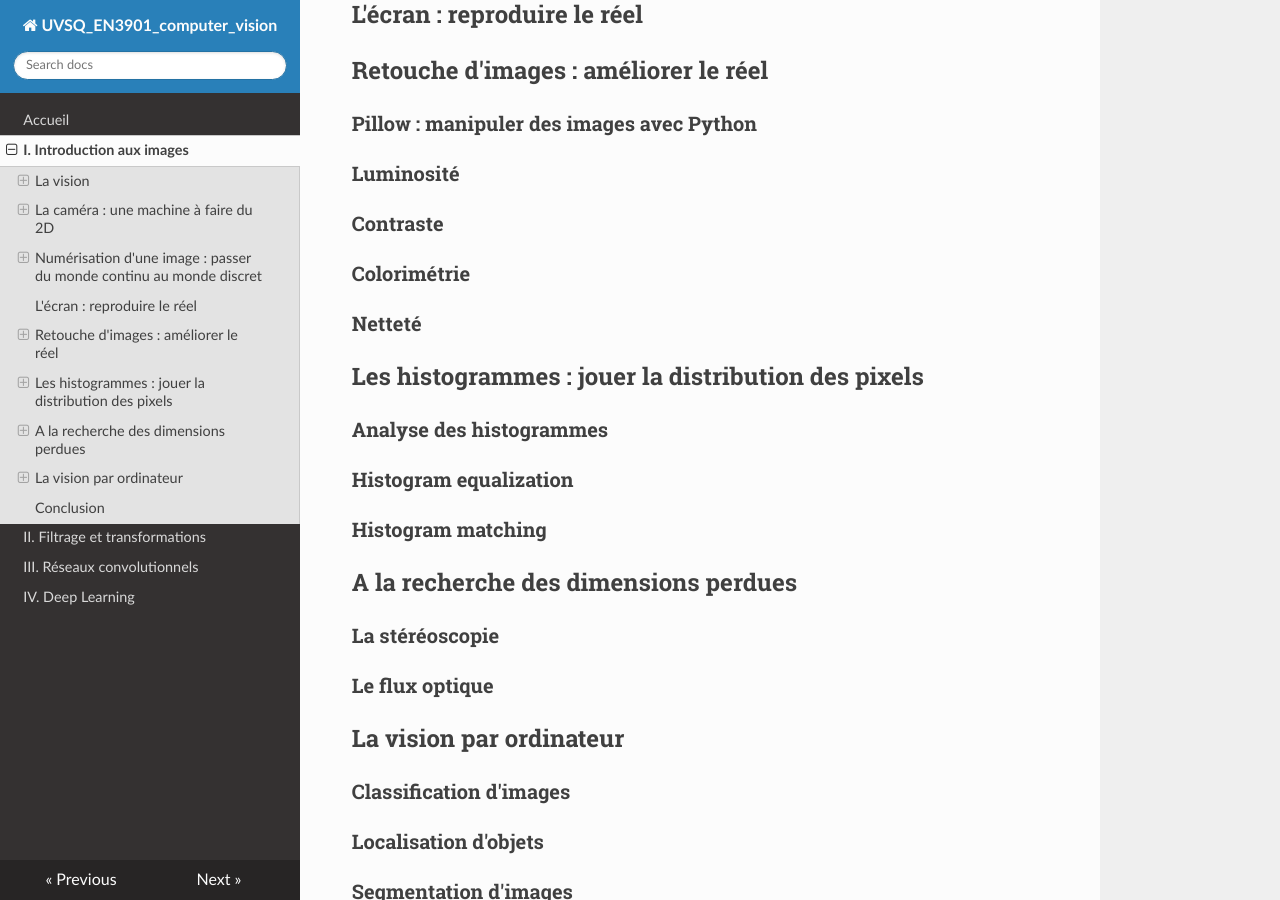
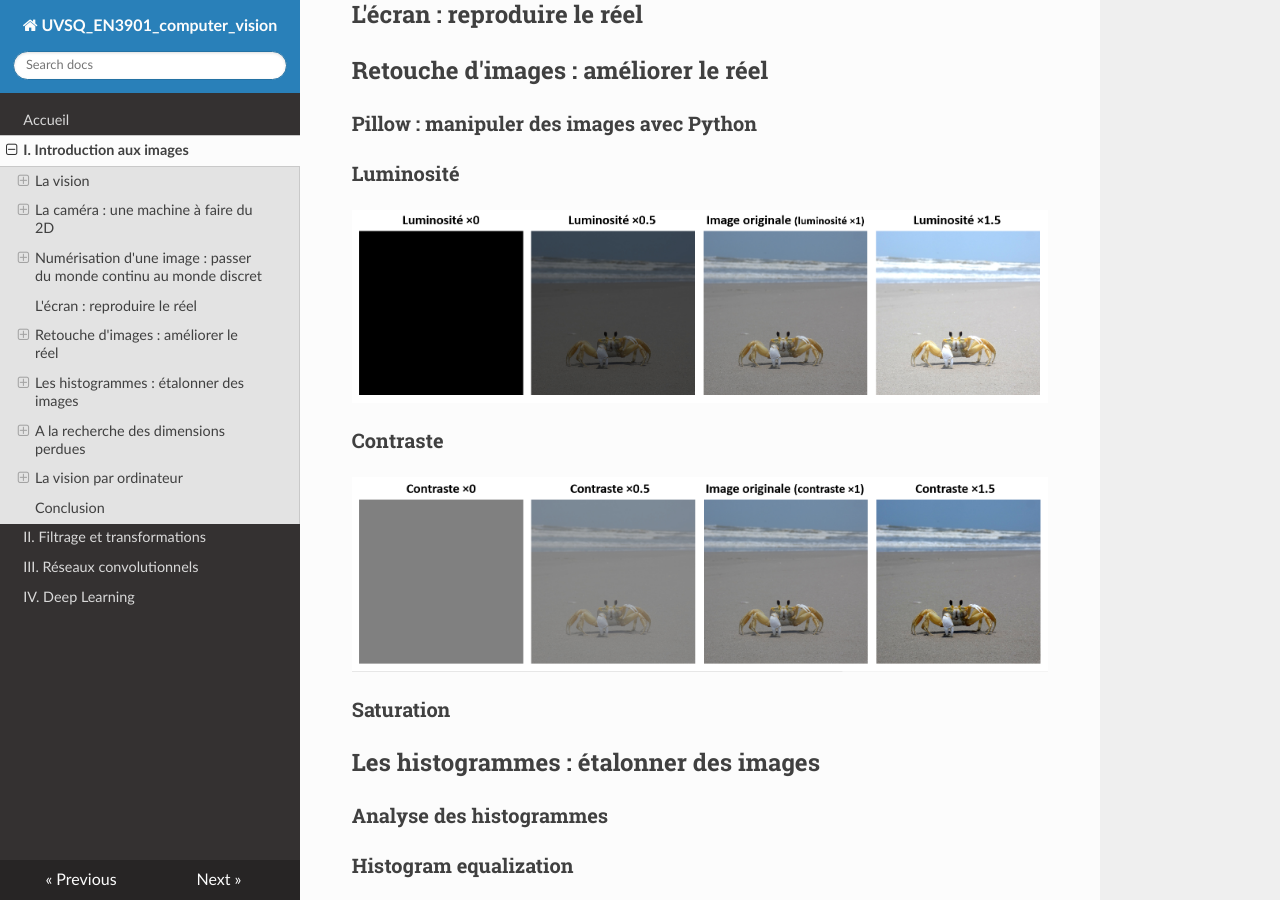
Before and after one commit to NicOudart/UVSQ_EN3901_computer_vision, an MkDocs documentation site: the page built from docs/Chap1_Introduction_images.md, in a window 1280 px wide and 900 px high, scrolled down 1497 px. Built offline with MkDocs 1.6.1, drawn with Linux system fonts in a browser that asks for light colours; nearby versions of some CDN libraries.

Commit message:
-Progress on Chapter 1.

```diff
--- a/docs/Chap1_Introduction_images.md
+++ b/docs/Chap1_Introduction_images.md
@@ -51,13 +51,17 @@ L’image des objets s’y trouve représentée avec une netteté, une fidé
 
 ### Luminosité
 
+![Exemple de retouche de luminosité](img/Chap1_exemple_luminosite.png)
+
 ### Contraste
 
-### Colorimétrie
+![Exemple de retouche de contraste](img/Chap1_exemple_contraste.png)
 
-### Netteté
+### Saturation
 
-## Les histogrammes : jouer la distribution des pixels
+
+
+## Les histogrammes : étalonner des images
 
 ### Analyse des histogrammes
 
```
Also changed, not shown: docs/img/Chap1_exemple_contraste.png (added), docs/img/Chap1_exemple_luminosite.png (added).
